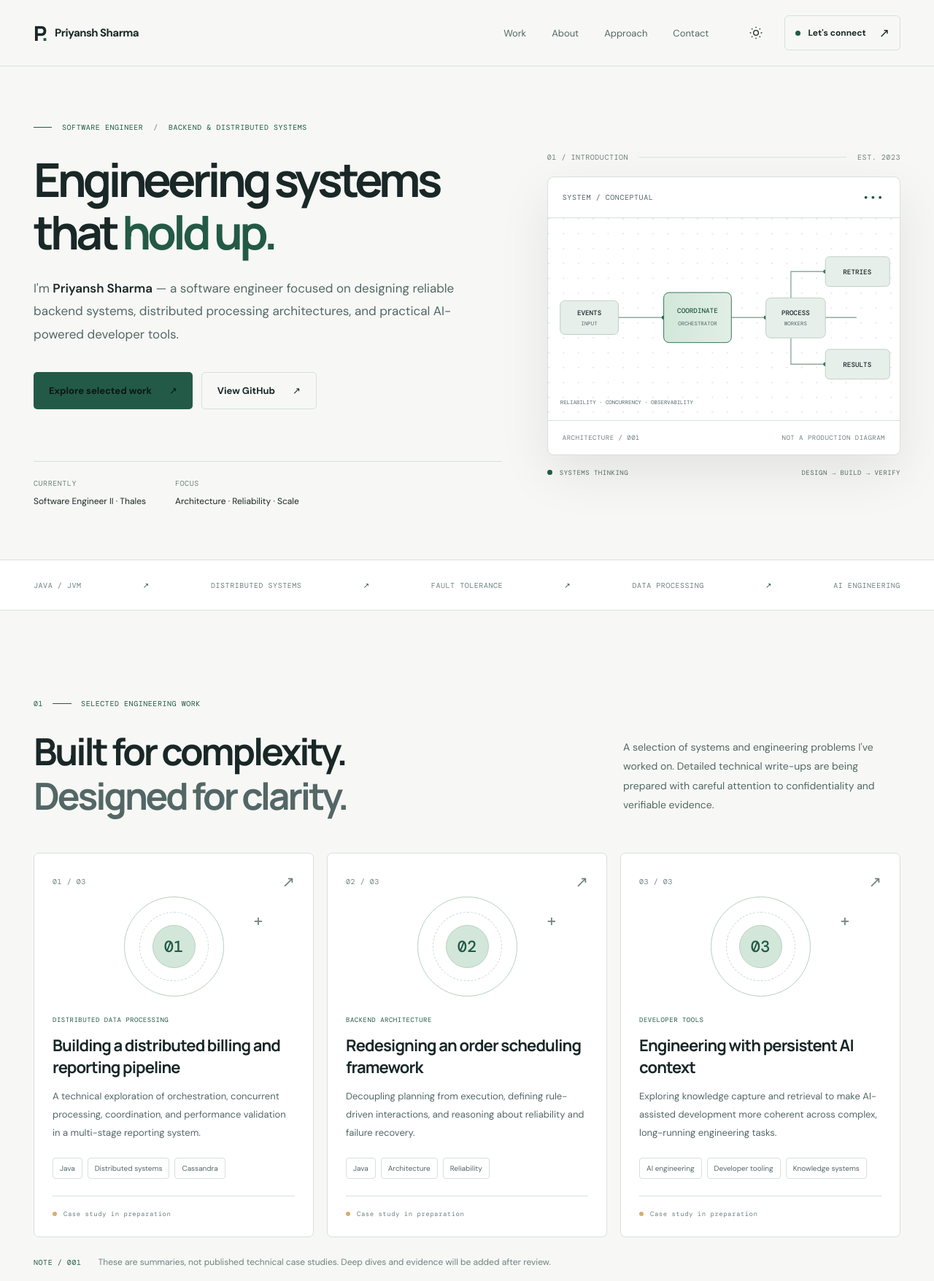
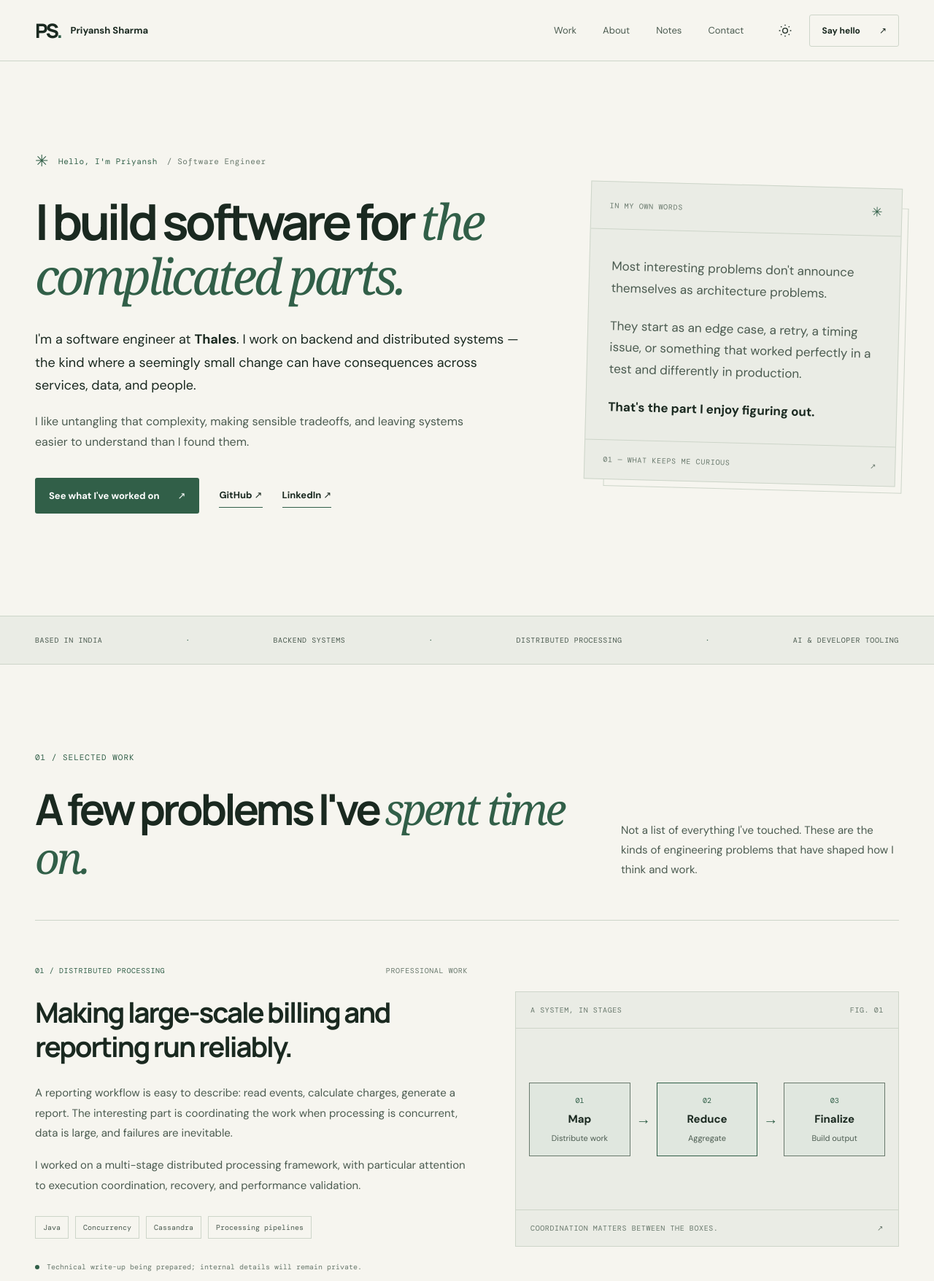
Before and after one commit to Priyansh-15/priyansh-15.github.io, an Astro site: page / in a window 1280 px wide. Shown: the top 1756 px of the page at 73% size. Built offline with nearby package versions, Linux system fonts and the light colour scheme; Astro itself is replaced by a stand-in of ours.

Commit message:
refine portfolio homepage with personal editorial design"

```diff
--- a/src/components/Header.astro
+++ b/src/components/Header.astro
@@ -3,15 +3,13 @@ import { site } from '../data/site';
 ---
 <header class="site-header">
   <div class="shell header-inner">
-    <a class="brand" href="/" aria-label="Priyansh Sharma, home"><span class="brand-glyph">P<span class="brand-period">.</span></span><span class="brand-name">{site.name}</span></a>
-    <nav class="desktop-nav" aria-label="Primary navigation">
-      <a href="#work">Work</a><a href="#about">About</a><a href="#approach">Approach</a><a href="#contact">Contact</a>
-    </nav>
+    <a class="brand" href="/" aria-label="Priyansh Sharma, home"><span class="brand-glyph">PS<span class="brand-period">.</span></span><span class="brand-name">Priyansh Sharma</span></a>
+    <nav class="desktop-nav" aria-label="Primary navigation"><a href="#work">Work</a><a href="#about">About</a><a href="#thinking">Notes</a><a href="#contact">Contact</a></nav>
     <div class="header-actions">
       <button class="icon-button theme-toggle" data-theme-toggle aria-label="Switch appearance" title="Switch theme"><svg class="sun-icon" viewBox="0 0 24 24" fill="none" stroke="currentColor" stroke-width="1.6" aria-hidden="true"><circle cx="12" cy="12" r="4"/><path d="M12 2v2m0 16v2M4.93 4.93l1.42 1.42m11.3 11.3 1.42 1.42M2 12h2m16 0h2M4.93 19.07l1.42-1.42m11.3-11.3 1.42-1.42"/></svg><svg class="moon-icon" viewBox="0 0 24 24" fill="none" stroke="currentColor" stroke-width="1.6" aria-hidden="true"><path d="M20.1 15.5A8.4 8.4 0 0 1 8.5 3.9 8.5 8.5 0 1 0 20.1 15.5Z"/></svg></button>
-      <a class="availability-link" href="#contact"><span class="status-dot"></span> Let's connect <span aria-hidden="true">↗</span></a>
+      <a class="availability-link" href="#contact">Say hello <span aria-hidden="true">↗</span></a>
       <button class="icon-button mobile-menu-button" data-menu-toggle aria-label="Open navigation" aria-expanded="false" aria-controls="mobile-nav"><svg viewBox="0 0 24 24" fill="none" stroke="currentColor" stroke-width="1.7" aria-hidden="true"><path d="M4 8h16M4 16h16"/></svg></button>
     </div>
   </div>
-  <nav id="mobile-nav" class="mobile-nav" data-mobile-nav aria-label="Mobile navigation"><a href="#work">Work</a><a href="#about">About</a><a href="#approach">Approach</a><a href="#contact">Contact</a></nav>
+  <nav id="mobile-nav" class="mobile-nav" data-mobile-nav aria-label="Mobile navigation"><a href="#work">Work</a><a href="#about">About</a><a href="#thinking">Notes</a><a href="#contact">Contact</a></nav>
 </header>
--- a/src/pages/index.astro
+++ b/src/pages/index.astro
@@ -1,30 +1,47 @@
 ---
 import BaseLayout from '../layouts/BaseLayout.astro';
 import Header from '../components/Header.astro';
-import Diagram from '../components/Diagram.astro';
-import { site, work } from '../data/site';
+import { site } from '../data/site';
 ---
 <BaseLayout>
   <Header />
   <main id="main">
-    <section class="hero shell" aria-labelledby="hero-title">
-      <div class="hero-main">
-        <div class="eyebrow"><span class="eyebrow-line"></span> SOFTWARE ENGINEER <span class="eyebrow-separator">/</span> BACKEND & DISTRIBUTED SYSTEMS</div>
-        <h1 id="hero-title">Engineering systems<br/>that <span class="accent-text">hold up.</span></h1>
-        <p class="hero-description">I'm <strong>Priyansh Sharma</strong> — a software engineer focused on designing reliable backend systems, distributed processing architectures, and practical AI-powered developer tools.</p>
-        <div class="hero-buttons"><a class="button button-primary" href="#work">Explore selected work <span aria-hidden="true">↗</span></a><a class="button button-secondary" href={site.github} target="_blank" rel="noopener noreferrer">View GitHub <span aria-hidden="true">↗</span></a></div>
-        <div class="hero-bottom"><div class="hero-meta"><span class="small-label">CURRENTLY</span><span>Software Engineer II · Thales</span></div><div class="hero-meta"><span class="small-label">FOCUS</span><span>Architecture · Reliability · Scale</span></div></div>
+    <section class="intro shell" aria-labelledby="intro-title">
+      <div class="intro-content">
+        <p class="eyebrow"><span class="tiny-star" aria-hidden="true">✳</span> Hello, I'm Priyansh <span class="eyebrow-end">/ Software Engineer</span></p>
+        <h1 id="intro-title">I build software for <em>the complicated parts.</em></h1>
+        <p class="intro-lede">I'm a software engineer at <strong>Thales</strong>. I work on backend and distributed systems — the kind where a seemingly small change can have consequences across services, data, and people.</p>
+        <p class="intro-secondary">I like untangling that complexity, making sensible tradeoffs, and leaving systems easier to understand than I found them.</p>
+        <div class="intro-links"><a class="button button-primary" href="#work">See what I've worked on <span aria-hidden="true">↗</span></a><a class="underline-link" href={site.github} target="_blank" rel="noopener noreferrer">GitHub <span aria-hidden="true">↗</span></a><a class="underline-link" href={site.linkedin} target="_blank" rel="noopener noreferrer">LinkedIn <span aria-hidden="true">↗</span></a></div>
       </div>
-      <div class="hero-aside"><div class="side-index"><span>01 / INTRODUCTION</span><span class="thin-rule"></span><span>EST. 2023</span></div><Diagram /><div class="hero-aside-caption"><span><span class="pulse-dot"></span> SYSTEMS THINKING</span><span>DESIGN → BUILD → VERIFY</span></div></div>
+      <aside class="intro-aside" aria-label="A note about my work">
+        <div class="note-top"><span>IN MY OWN WORDS</span><span class="note-asterisk" aria-hidden="true">✳</span></div>
+        <div class="note-body"><p>Most interesting problems don't announce themselves as architecture problems.</p><p>They start as an edge case, a retry, a timing issue, or something that worked perfectly in a test and differently in production.</p><p><strong>That's the part I enjoy figuring out.</strong></p></div>
+        <div class="note-bottom"><span>01 — WHAT KEEPS ME CURIOUS</span><span aria-hidden="true">↗</span></div>
+      </aside>
     </section>
-    <section class="ticker" aria-label="Technical areas"><div class="shell ticker-inner"><span>JAVA / JVM</span><span>↗</span><span>DISTRIBUTED SYSTEMS</span><span>↗</span><span>FAULT TOLERANCE</span><span>↗</span><span>DATA PROCESSING</span><span>↗</span><span>AI ENGINEERING</span></div></section>
-    <section class="work-section shell section-spacing" id="work" aria-labelledby="work-title"><div class="section-heading"><div><p class="section-kicker">01 <span class="kicker-rule"></span> SELECTED ENGINEERING WORK</p><h2 id="work-title">Built for complexity.<br/><span class="muted-heading">Designed for clarity.</span></h2></div><p class="section-intro">A selection of systems and engineering problems I've worked on. Detailed technical write-ups are being prepared with careful attention to confidentiality and verifiable evidence.</p></div>
-      <div class="work-grid">{work.map((item) => <article class="work-card"><div class="card-top"><span class="card-number">{item.number} / 03</span><span class="card-marker" aria-hidden="true">↗</span></div><div class="card-graphic" aria-hidden="true"><span class="graphic-orbit graphic-orbit-one"></span><span class="graphic-orbit graphic-orbit-two"></span><span class="graphic-core">{item.number}</span><span class="graphic-crosshair">+</span></div><span class="card-category">{item.category}</span><h3>{item.title}</h3><p>{item.description}</p><div class="card-tags">{item.tags.map(tag => <span>{tag}</span>)}</div><div class="card-footer"><span class="draft-indicator"></span>{item.status}</div></article>)}</div>
-      <div class="section-footnote"><span>NOTE / 001</span><p>These are summaries, not published technical case studies. Deep dives and evidence will be added after review.</p></div>
+
+    <div class="marquee-rule"><div class="shell factline"><span>BASED IN INDIA</span><span class="fact-separator" aria-hidden="true">·</span><span>BACKEND SYSTEMS</span><span class="fact-separator" aria-hidden="true">·</span><span>DISTRIBUTED PROCESSING</span><span class="fact-separator" aria-hidden="true">·</span><span>AI & DEVELOPER TOOLING</span></div></div>
+
+    <section class="work-section shell section-spacing" id="work" aria-labelledby="work-title">
+      <div class="section-intro-row"><div><p class="section-kicker">01 / SELECTED WORK</p><h2 id="work-title">A few problems I've <span class="serif-accent">spent time on.</span></h2></div><p>Not a list of everything I've touched. These are the kinds of engineering problems that have shaped how I think and work.</p></div>
+
+      <div class="story-list">
+        <article class="story story-featured">
+          <div class="story-detail"><div class="story-topline"><span>01 / DISTRIBUTED PROCESSING</span><span>PROFESSIONAL WORK</span></div><h3>Making large-scale billing and reporting run reliably.</h3><p>A reporting workflow is easy to describe: read events, calculate charges, generate a report. The interesting part is coordinating the work when processing is concurrent, data is large, and failures are inevitable.</p><p>I worked on a multi-stage distributed processing framework, with particular attention to execution coordination, recovery, and performance validation.</p><div class="story-tags"><span>Java</span><span>Concurrency</span><span>Cassandra</span><span>Processing pipelines</span></div><div class="story-note"><span class="dot"></span> Technical write-up being prepared; internal details will remain private.</div></div>
+          <div class="story-visual pipeline-visual" aria-label="Illustrative stages of a data processing pipeline"><div class="visual-label">A SYSTEM, IN STAGES <span>FIG. 01</span></div><div class="pipeline-layout"><div class="pipeline-stage"><span class="stage-num">01</span><strong>Map</strong><small>Distribute work</small></div><span class="pipeline-arrow" aria-hidden="true">→</span><div class="pipeline-stage"><span class="stage-num">02</span><strong>Reduce</strong><small>Aggregate</small></div><span class="pipeline-arrow" aria-hidden="true">→</span><div class="pipeline-stage"><span class="stage-num">03</span><strong>Finalize</strong><small>Build output</small></div></div><div class="visual-bottom"><span>COORDINATION MATTERS BETWEEN THE BOXES.</span><span>↗</span></div></div>
+        </article>
+        <article class="story story-split"><div class="story-detail"><div class="story-topline"><span>02 / SYSTEM DESIGN</span><span>PROFESSIONAL WORK</span></div><h3>Reworking the way an order scheduler thinks.</h3><p>As scheduling logic grows, planning what should happen and actually executing it can become tightly coupled. I worked on separating those responsibilities and clarifying how different order types, rules, retries, and provider interactions should behave.</p><div class="story-tags"><span>Architecture</span><span>Orchestration</span><span>Reliability</span></div><div class="story-note"><span class="dot"></span> Public architecture summary in preparation.</div></div><div class="story-visual split-visual" aria-label="Conceptual separation of decision and execution"><div class="visual-label">SEPARATE THE CONCERNS <span>FIG. 02</span></div><div class="split-diagram"><div><small>DECIDE</small><strong>Planner</strong><span>What should happen?</span></div><span class="vertical-separator" aria-hidden="true">↔</span><div><small>DO</small><strong>Executor</strong><span>How does it happen?</span></div></div><div class="visual-bottom"><span>ILLUSTRATIVE, NOT AN INTERNAL DESIGN DOCUMENT</span></div></div></article>
+        <article class="story story-split"><div class="story-detail"><div class="story-topline"><span>03 / BUILDING FOR MYSELF</span><span>DEVELOPER TOOLING</span></div><h3>Helping AI keep up with a real codebase.</h3><p>AI tools are useful until the context gets messy. I've been experimenting with a persistent engineering knowledge workflow so I don't have to repeatedly explain the same architecture, conventions, and decisions across long-running development sessions.</p><div class="story-tags"><span>AI tooling</span><span>Knowledge capture</span><span>Developer experience</span></div><div class="story-note"><span class="dot"></span> More details when a public, reproducible version is ready.</div></div><div class="story-visual notes-visual" aria-label="Conceptual engineering notes and their relationships"><div class="visual-label">CONTEXT OVER TIME <span>FIG. 03</span></div><div class="note-stack"><div><span>01</span> Architecture decisions <span>↗</span></div><div><span>02</span> Working conventions <span>↗</span></div><div><span>03</span> Lessons from changes <span>↗</span></div></div><div class="visual-bottom"><span>KEEP WHAT MATTERS. RETRIEVE IT WHEN NEEDED.</span></div></div></article>
+      </div>
+      <p class="work-disclaimer">A note on these projects: some of my most substantial work has been on private systems. I share the engineering ideas and lessons, not proprietary code, configuration, or customer details.</p>
     </section>
-    <section class="about-band" id="about" aria-labelledby="about-title"><div class="shell about-layout"><div><p class="section-kicker">02 <span class="kicker-rule"></span> THE ENGINEER BEHIND THE SYSTEMS</p><h2 id="about-title">I care about what<br/><span class="accent-text">happens in production.</span></h2></div><div class="about-copy"><p>Good engineering goes beyond getting something to work. It means understanding what happens under load, how systems recover from failure, and which tradeoffs are worth making.</p><p>My work spans backend services, distributed processing, orchestration, and developer tooling. I enjoy making complex systems easier to reason about — and more dependable to operate.</p><a class="text-link" href={site.linkedin} target="_blank" rel="noopener noreferrer">Explore my experience on LinkedIn <span aria-hidden="true">↗</span></a></div></div></section>
-    <section class="approach-section shell section-spacing" id="approach" aria-labelledby="approach-title"><p class="section-kicker">03 <span class="kicker-rule"></span> HOW I THINK</p><div class="section-heading approach-heading"><h2 id="approach-title">Principles over<br/><span class="muted-heading">buzzwords.</span></h2><p class="section-intro">The questions that guide how I approach engineering problems.</p></div><div class="principle-grid"><article><span>01 /</span><h3>Reason about failure.</h3><p>What breaks under contention, partial failure, retries, or unexpected inputs? Design recovery as part of the system.</p></article><article><span>02 /</span><h3>Make tradeoffs explicit.</h3><p>Choose the simplest architecture that meets real constraints. Understand the complexity introduced by every abstraction.</p></article><article><span>03 /</span><h3>Measure what matters.</h3><p>Use tests, representative workloads, and observability to support conclusions rather than relying on assumptions.</p></article></div></section>
-    <section class="contact-section" id="contact" aria-labelledby="contact-title"><div class="shell contact-layout"><div><p class="section-kicker">04 <span class="kicker-rule"></span> CONNECT</p><h2 id="contact-title">Let's build something<br/><span class="accent-text">that matters.</span></h2><p>Interested in backend engineering, distributed systems, or a technical conversation? I'd be glad to connect.</p></div><div class="contact-actions"><a class="button button-primary" href={site.linkedin} target="_blank" rel="noopener noreferrer">Connect on LinkedIn ↗</a><a class="button button-secondary" href={site.github} target="_blank" rel="noopener noreferrer">Explore GitHub ↗</a></div></div></section>
+
+    <section class="about-section" id="about" aria-labelledby="about-title"><div class="shell about-grid"><div><p class="section-kicker">02 / A LITTLE ABOUT ME</p><h2 id="about-title">Engineer by profession. <span class="serif-accent">Curious by default.</span></h2></div><div class="about-text"><p>I started out enjoying the straightforward part of programming: solving a problem and getting the right answer. Working on real backend systems taught me to care just as much about everything surrounding that answer.</p><p>What happens if the process dies halfway through? Who owns the state? What changes when the workload grows? Can someone else understand the design six months later?</p><p>Those questions keep the work interesting for me. Outside my day job, I spend time on algorithms, engineering tools, and learning how good systems are put together.</p><a class="underline-link" href={site.linkedin} target="_blank" rel="noopener noreferrer">More about my experience on LinkedIn ↗</a></div></div></section>
+
+    <section class="thinking-section shell section-spacing" id="thinking" aria-labelledby="thinking-title"><div class="section-intro-row thinking-heading"><div><p class="section-kicker">03 / THINGS I'VE LEARNED</p><h2 id="thinking-title">The details <span class="serif-accent">are the work.</span></h2></div><p>A few lessons I keep coming back to. None of them are glamorous. All of them matter.</p></div><div class="lesson-list"><div><span>01</span><h3>Failure paths deserve first-class attention.</h3><p>Retries, duplicates, partial results, and recovery aren't edge decorations. They're part of the design.</p></div><div><span>02</span><h3>Simple to explain is a useful design constraint.</h3><p>If a change needs too many exceptions to make sense, I usually need to revisit the boundaries.</p></div><div><span>03</span><h3>Measurements need context.</h3><p>A benchmark is meaningful when you can explain the workload, environment, and what was actually measured.</p></div></div></section>
+
+    <section class="closing-section" id="contact" aria-labelledby="contact-title"><div class="shell closing-layout"><div><p class="section-kicker">04 / SAY HELLO</p><h2 id="contact-title">Have an interesting <span class="serif-accent">problem?</span></h2><p>I enjoy talking about backend engineering, distributed systems, tooling, and the tradeoffs behind building software. Feel free to reach out.</p></div><div class="closing-actions"><a class="button button-primary" href={site.linkedin} target="_blank" rel="noopener noreferrer">Connect on LinkedIn ↗</a><a class="underline-link" href={site.github} target="_blank" rel="noopener noreferrer">Find me on GitHub ↗</a></div></div></section>
   </main>
-  <footer class="site-footer"><div class="shell footer-layout"><a class="footer-brand" href="/">PS<span>.</span></a><span>© {new Date().getFullYear()} Priyansh Sharma. Built with intention.</span><a href="#main">BACK TO TOP ↑</a></div></footer>
+  <footer class="site-footer"><div class="shell footer-layout"><a class="footer-brand" href="/" aria-label="Back to homepage">PS<span>.</span></a><span>© {new Date().getFullYear()} Priyansh Sharma · Designed and built with care.</span><a href="#main">BACK TO TOP ↑</a></div></footer>
 </BaseLayout>
```
Also changed, not shown: README.md, src/styles/global.css, 1 other file.
